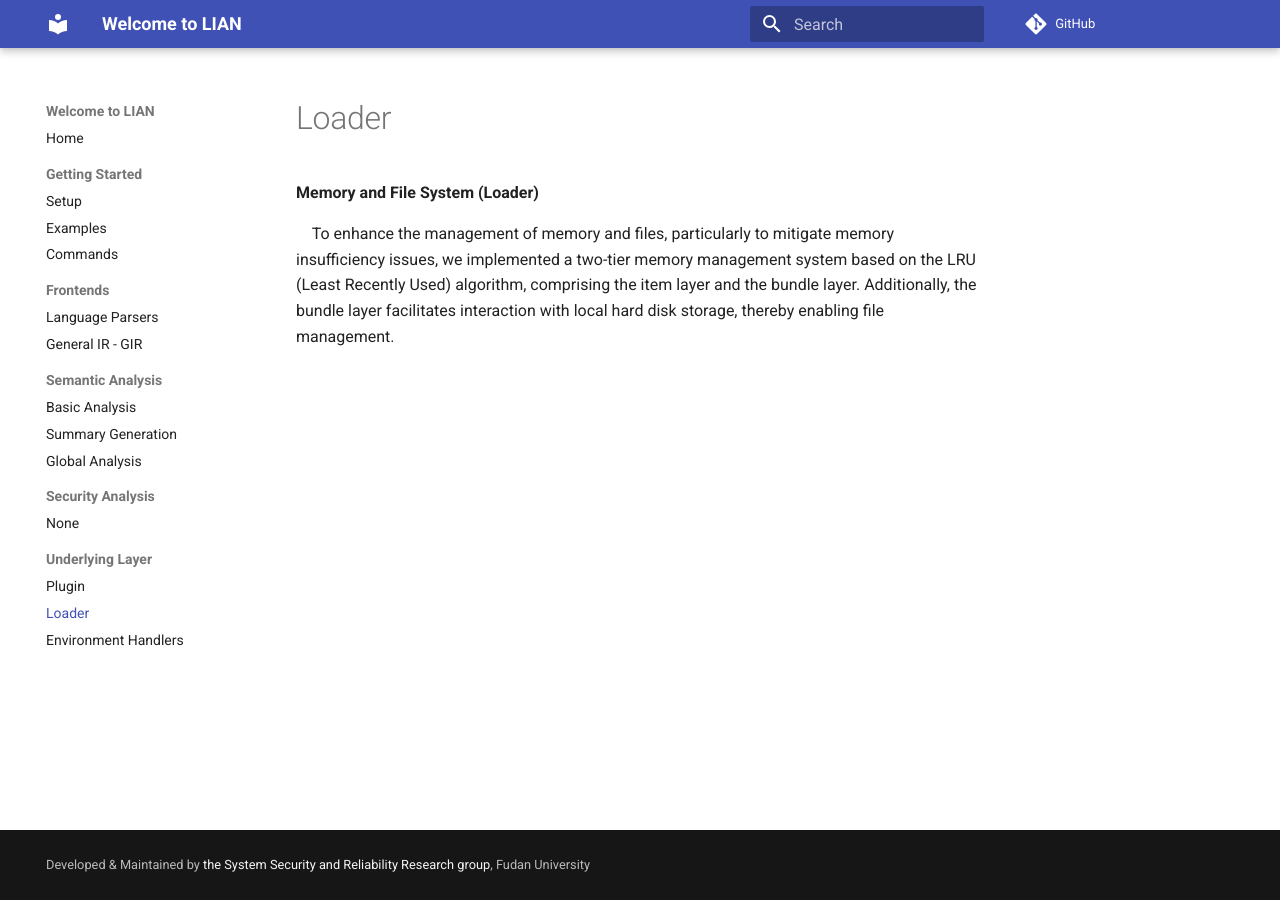
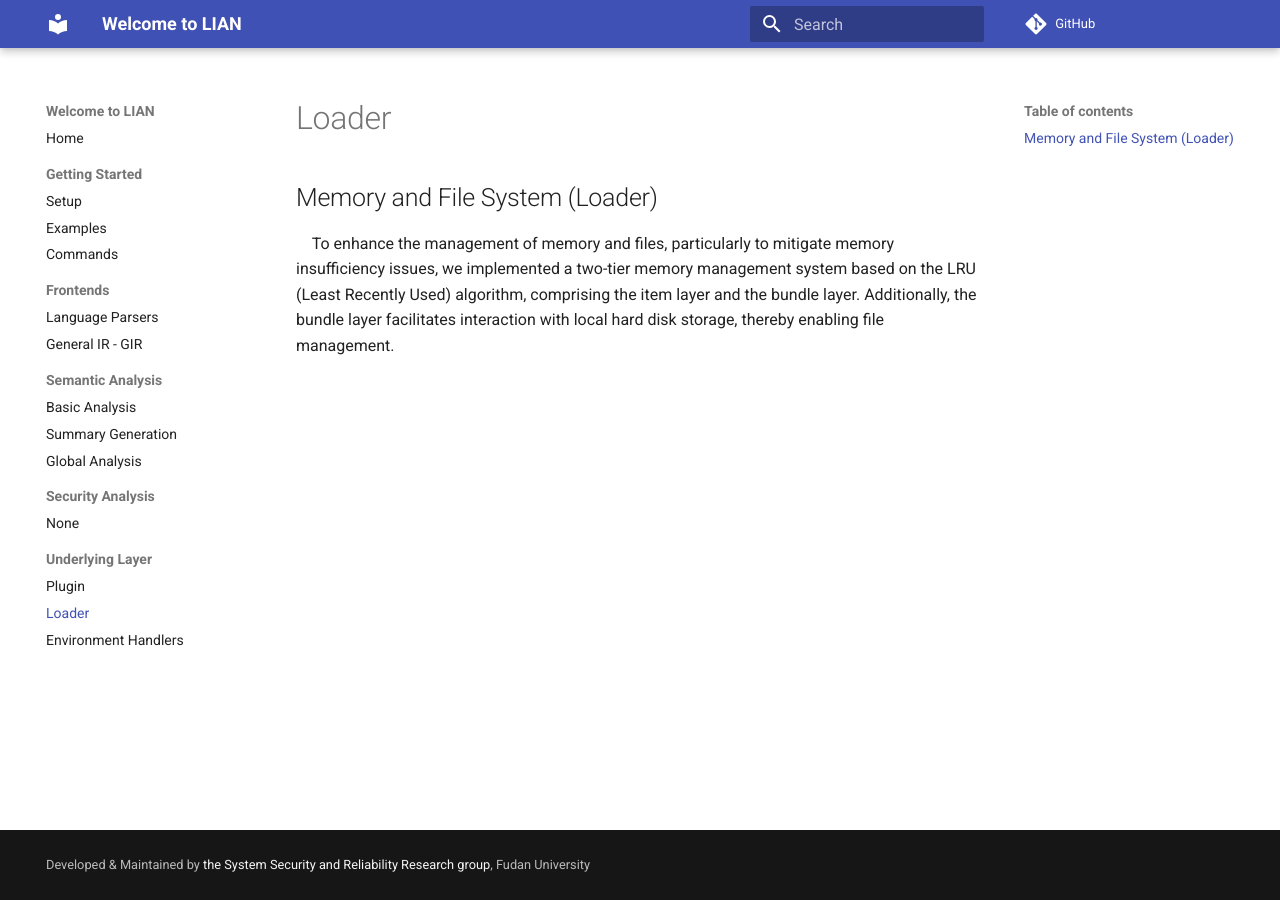
Before and after one commit to yang-guangliang/lian, an MkDocs documentation site: the page built from docs/en/loader.md, in a window 1280 px wide. Built offline with MkDocs 1.6.1 and Material for MkDocs 9.7.7, drawn with Linux system fonts in a browser that asks for light colours; comment, search, counter and statistics services are not loaded.

Commit message:
update docs/en/loader.md.
Signed-off-by: 梅傲寒 <3472274613@qq.com>

```diff
--- a/docs/en/loader.md
+++ b/docs/en/loader.md
@@ -1,3 +1,3 @@
-**Memory and File System (Loader)**
+## Memory and File System (Loader)
 
 &emsp;To enhance the management of memory and files, particularly to mitigate memory insufficiency issues, we implemented a two-tier memory management system based on the LRU (Least Recently Used) algorithm, comprising the item layer and the bundle layer. Additionally, the bundle layer facilitates interaction with local hard disk storage, thereby enabling file management.
```
